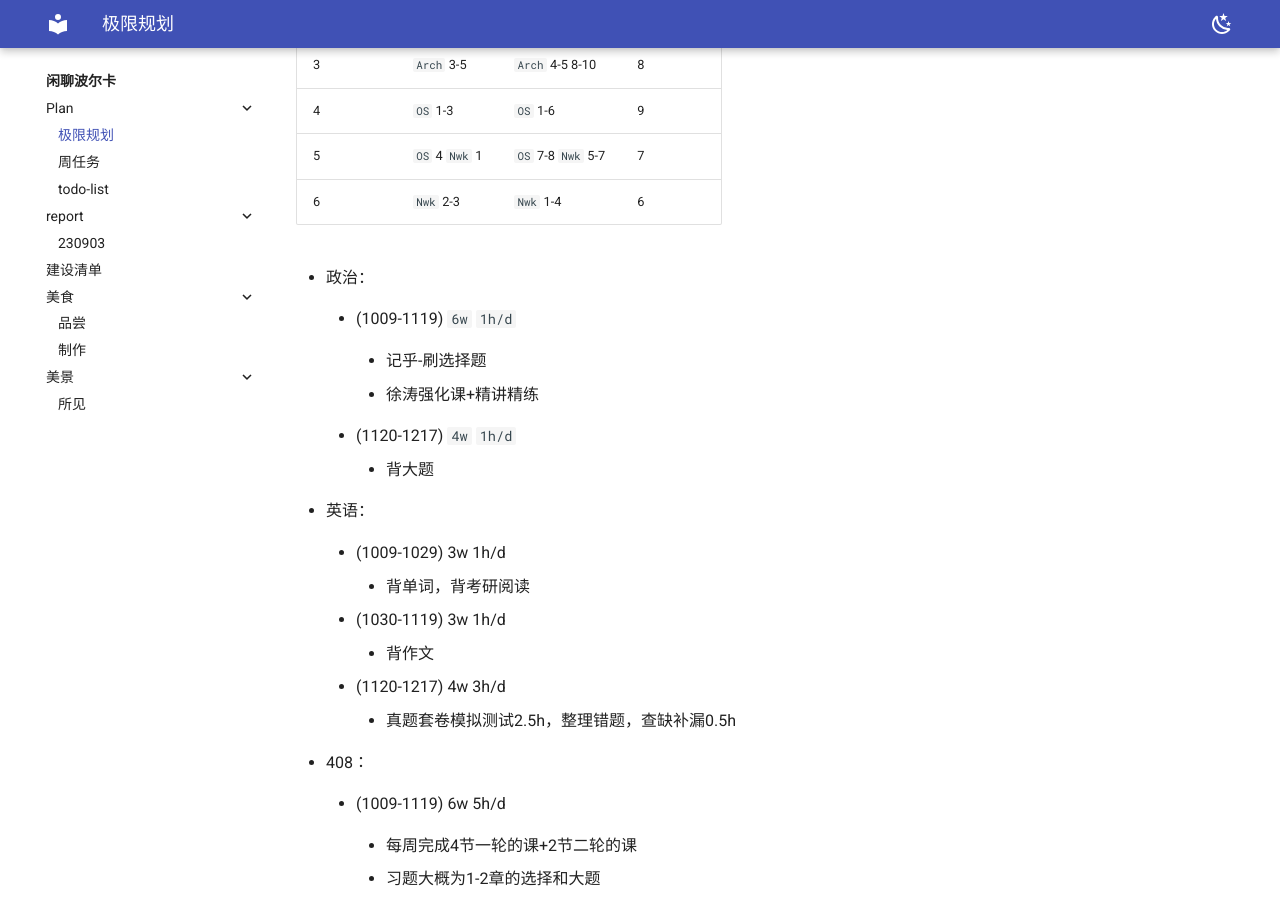
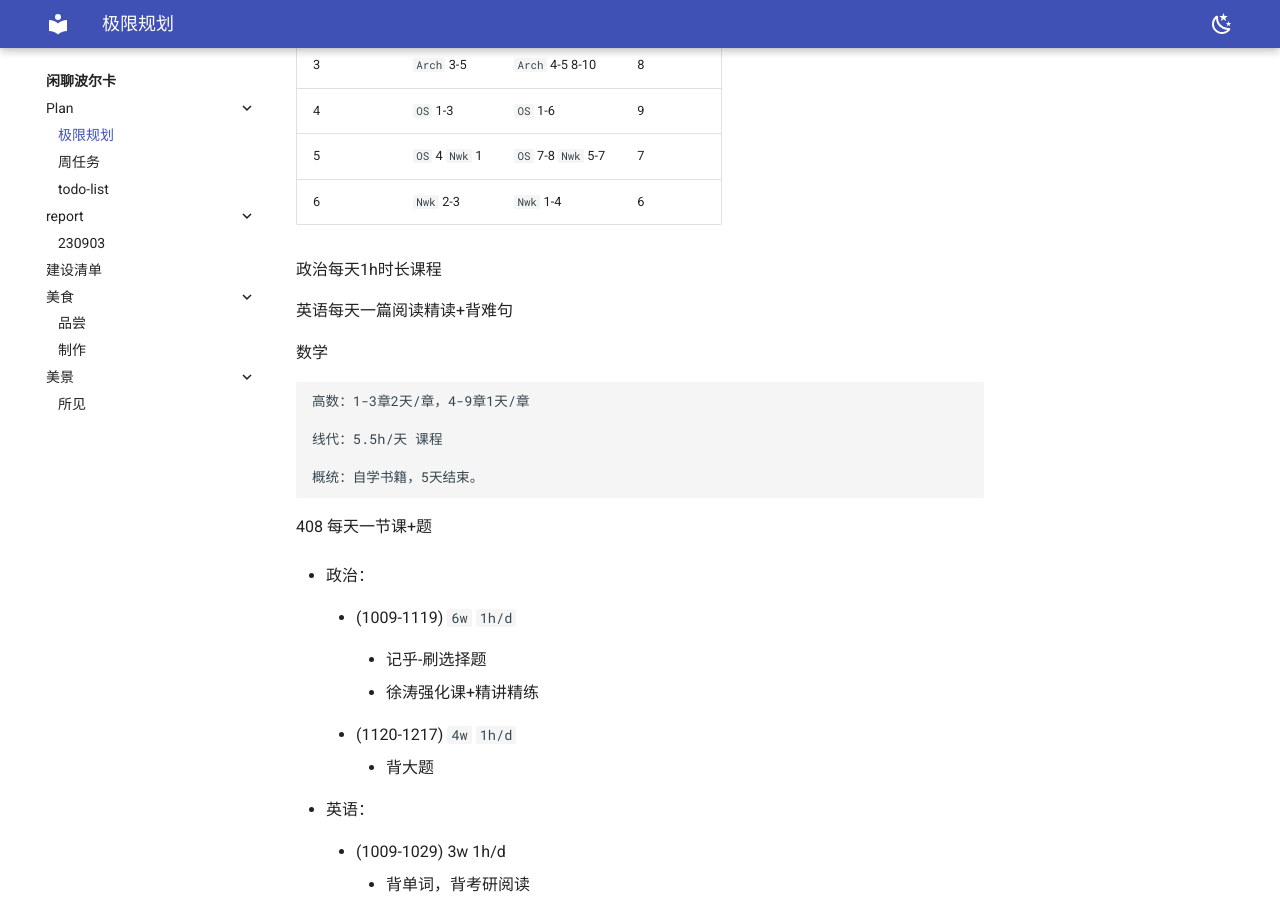
Before and after one commit to Haohahahaha/chat, an MkDocs documentation site: the page built from docs/plan/PEE-plans.md, in a window 1280 px wide and 900 px high, scrolled down 896 px. Built offline with MkDocs 1.6.1 and Material for MkDocs 9.7.7, drawn with Linux system fonts in a browser that asks for light colours.

Commit message:
2023-10-11_14:00:47 update

```diff
--- a/docs/plan/PEE-plans.md
+++ b/docs/plan/PEE-plans.md
@@ -24,6 +24,19 @@
 | 5    | `OS` 4 `Nwk` 1 | `OS` 7-8 `Nwk` 5-7 | 7    |
 | 6    | `Nwk` 2-3      | `Nwk` 1-4          | 6    |
 
+政治每天1h时长课程
+
+英语每天一篇阅读精读+背难句
+
+数学
+
+    高数：1-3章2天/章，4-9章1天/章
+
+	线代：5.5h/天 课程
+
+	概统：自学书籍，5天结束。
+
+408 每天一节课+题
 
 
 - 政治：
```
